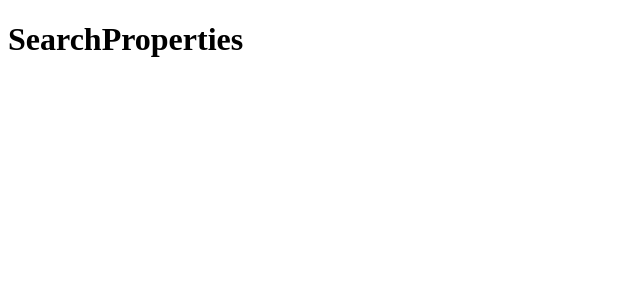
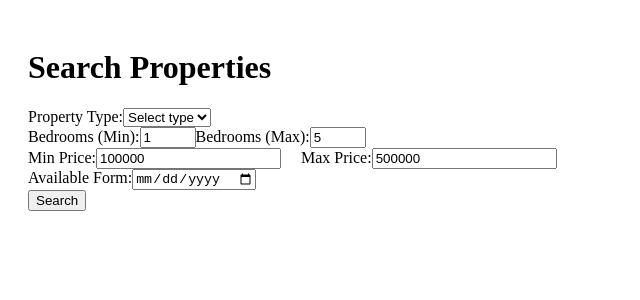
Before and after one commit to Vishmeii444/ACWD_CW2, a React (Vite) app in the folder estate-agent-application/: page / in a window 1280 px wide. Shown: the top 300 px of the page, without its empty margins (0-640 px from the left). Built offline with nearby package versions, Linux system fonts and the light colour scheme.

Commit message:
Add property search filters to SearchPage
Implemented state and UI controls for property type, bedrooms, price, postcode, and available date in SearchPage.

```diff
--- a/estate-agent-application/package.json
+++ b/estate-agent-application/package.json
@@ -10,8 +10,9 @@
     "preview": "vite preview"
   },
   "dependencies": {
-    "react": "^19.2.0",
-    "react-dom": "^19.2.0"
+    "react": "^18.3.1",
+    "react-dom": "^18.3.1",
+    "react-router-dom": "^6.30.2"
   },
   "devDependencies": {
     "@eslint/js": "^9.39.1",
--- a/estate-agent-application/src/App.jsx
+++ b/estate-agent-application/src/App.jsx
@@ -1,10 +1,10 @@
 import {BrowserRouter, Routes, Route} from 'react-router-dom'
-import SearchPage from './pages/SearchPage.jsx';
-import PropertyPage from '.pages/PropertyPage'
+import SearchPage from "./pages/SearchPage";
+import PropertyPage from "./pages/PropertyPage";
 
 
 export default function App(){
-  return(
+  return (
     <BrowserRouter>
     <Routes>
       <Route path="/" element={<SearchPage />} />
--- a/estate-agent-application/src/pages/SearchPage.jsx
+++ b/estate-agent-application/src/pages/SearchPage.jsx
@@ -1,7 +1,91 @@
-export default function SearchPage(){
-  return(
-    <div>
-        <h1>SearchProperties</h1>
+import { useState } from "react";
+
+export default function SearchPage() {
+  const [type, setType] = useState("");
+  const [bedroomsMin, setBedroomsMin] = useState(1);
+  const [bedroomsMax, setBedroomsMax] = useState(5);
+  const [priceMin, setPriceMin] = useState(100000);
+  const [priceMax, setPriceMax] = useState(500000);
+  const [postcode, setPostcode] = useState("");
+  const [date, setDate] = useState(null);
+
+  const handleSearch = () => {
+    console.log("Search filters: ");
+    console.log({ type, bedroomsMin, bedroomsMax, priceMin, priceMax, postcode, date });
+  };
+
+  return (
+    <div style={{padding: "20px"}}>
+        <h1>Search Properties</h1>
+
+        {/*Property Type*/}
+        <label>
+            Property Type:
+            <select value={type} onChange={(e) => setType(e.target.value)}>
+                <option value="">Select type</option>
+                <option value="House">House</option>
+                <option value="Flat">Flat</option>
+            </select>
+        </label>
+        <br></br>
+
+        {/*Bedrooms*/}
+        <label>
+            Bedrooms (Min):
+            <input
+            type="number"
+            min="1"
+            max="10"
+            value={bedroomsMin}
+            onChange={(e) => setBedroomsMin(e.target.value)}
+            />
+        </label>
+
+        <label>
+            Bedrooms (Max):
+            <input
+            type="number"
+            min="1"
+            max="10"
+            value={bedroomsMax}
+            onChange={(e) => setBedroomsMax(e.target.value)}
+            />
+        </label>
+        <br></br>
+
+        {/*Price*/}
+        <label>
+            Min Price:
+            <input
+            type="number"
+            value={priceMin}
+            onChange={(e) => setPriceMin(e.target.value)}
+            />
+        </label>
+
+        <label style={{marginLeft: "20px"}}>
+            Max Price:
+            <input
+            type="number"
+            value={priceMax}
+            onChange={(e) => setPriceMax(e.target.value)}
+            />
+        </label>
+        <br></br>
+
+        {/*Date*/}
+        <label>
+            Available Form:
+            <input
+            type="date"
+            value={date}
+            onChange={(e) => setDate(e.target.value)}
+            />
+        </label>
+        <br></br>
+
+        {/*Search Button*/}
+        <button onClick={handleSearch}>Search</button>
     </div>
   );
 }
```
Also changed, not shown: 1 other file (tests, documents, lock files or other folders).
